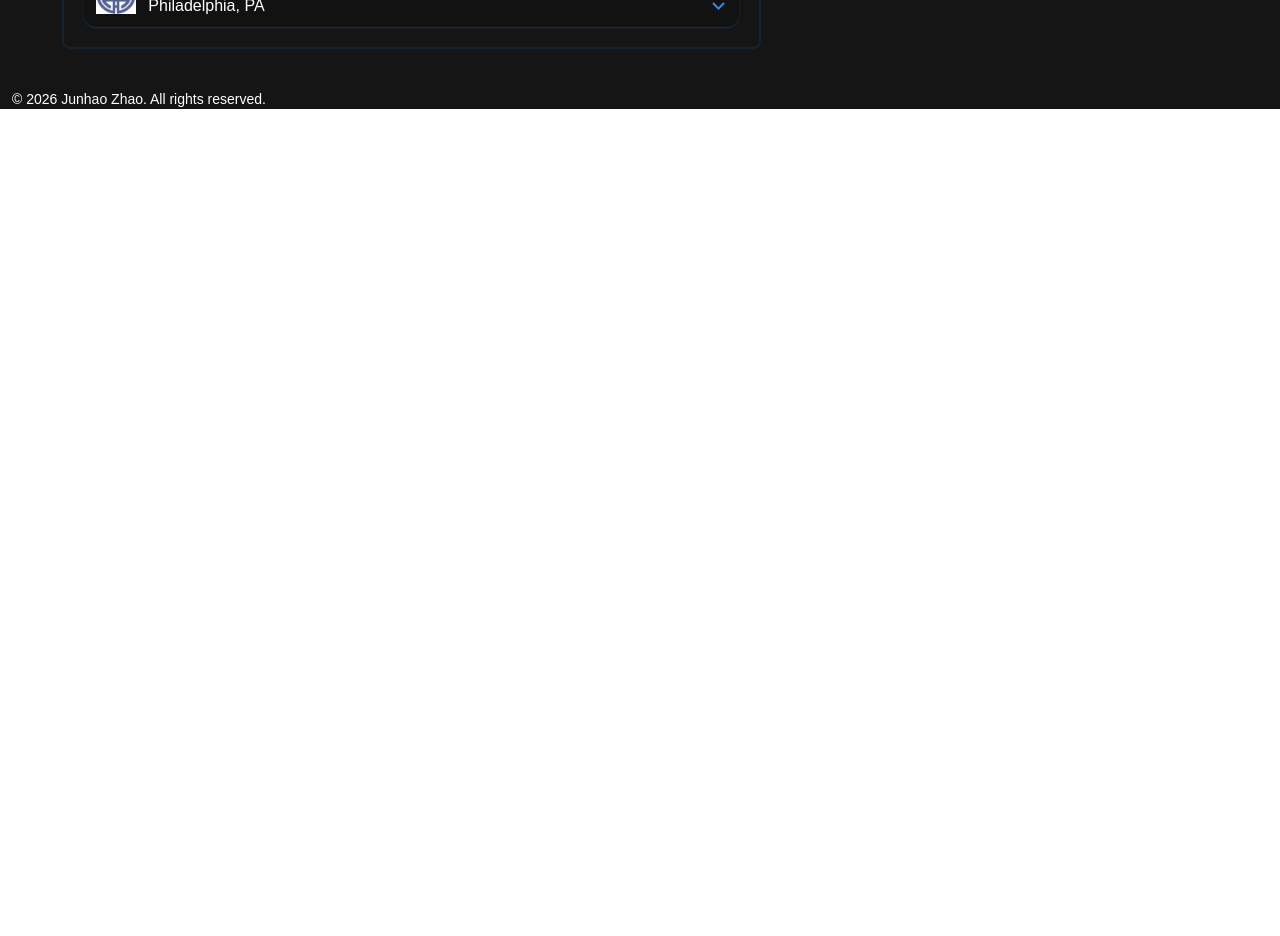
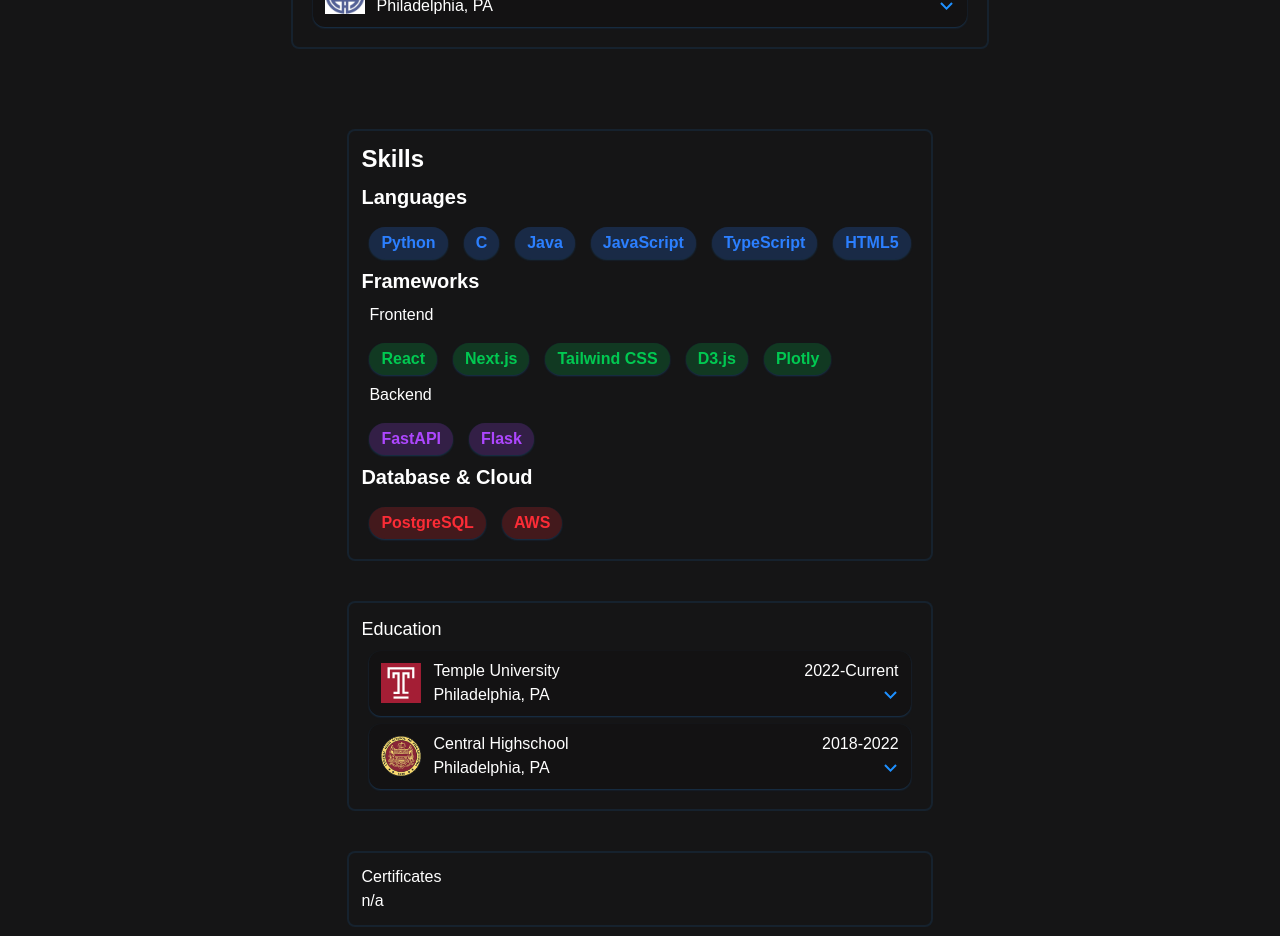
Before and after one commit to jzhao234/JunhaoZhao_Portfolio, a Next.js app: page / in a window 1280 px wide. Shown: the part 820-1756 px from the top of the page. Before the commit the page ends 929 px from the top, so only its background shows below. Built offline with nearby package versions, Linux system fonts and the light colour scheme.

Commit message:
complete revamp of skills card and update to match current capabilities.

```diff
--- a/src/app/page.tsx
+++ b/src/app/page.tsx
@@ -1,6 +1,6 @@
 import Image from "next/image";
 import Experience from "../components/Experience";
-import Technology from "../components/Technology";
+import SkillsCard from "../components/Skills/SkillsCard"
 import Education from "../components/Education"
 import DarkModeToggle from "../components/DarkModeToggle";
 
@@ -136,33 +136,7 @@ export default function Home() {
 
         <div className = "flex-col">
           {/* Tech Stack Start*/}
-          <div className = "m-10 p-3 border-2 border-[#1E90FF]/10 rounded-lg text-black bg-white dark:text-white dark:bg-[#151516] flex-col">
-            {/* Description */}
-            <div>
-              <h2 className = "font-medium text-lg"> Skills </h2>
-            </div>
-
-            <Technology
-              logo = {<Image src = "/logo/javaLogo.svg" alt = "Java" width={40} height={40}/>}
-              name = "Java"
-              version = "Version Java SE 24 (JDK 24)"
-            />
-            <Technology
-              logo = {<Image src = "/logo/cLogo.svg" alt = "Java" width={40} height={40}/>}
-              name = "C"
-              version = "Version C23"
-            />
-            <Technology
-              logo = {<Image src = "/logo/tailwindLogo.svg" alt = "Tailwind CSS" width={40} height={40}/>}
-              name = "Tailwind CSS"
-              version = "Version 4.1"
-            />
-            <Technology
-              logo = {<Image src = "/logo/htmlLogo.svg" alt = "HTMl" width={40} height={40}/>}
-              name = "HTML"
-              version = "Version HTML5"
-            />
-          </div>
+          <SkillsCard/>
           {/* Tech Stack End*/}
 
           {/* Education */}
--- /dev/null
+++ b/src/components/Archive/Skills.tsx
@@ -0,0 +1,35 @@
+"use client";
+import Image from "next/image";
+import Technology from "./Technology";
+
+export default function Skills({logo, name, version}){
+    return(
+        <div className = "m-10 p-3 border-2 border-[#1E90FF]/10 rounded-lg text-black bg-white dark:text-white dark:bg-[#151516] flex-col">
+            {/* Description */}
+            <div>
+                <h2 className = "font-medium text-lg"> Skills </h2>
+            </div>
+
+            <Technology
+                logo = {<Image src = "/logo/javaLogo.svg" alt = "Java" width={40} height={40}/>}
+                name = "Java"
+                version = "Version Java SE 24 (JDK 24)"
+            />
+            <Technology
+                logo = {<Image src = "/logo/cLogo.svg" alt = "Java" width={40} height={40}/>}
+                name = "C"
+                version = "Version C23"
+            />
+            <Technology
+                logo = {<Image src = "/logo/tailwindLogo.svg" alt = "Tailwind CSS" width={40} height={40}/>}
+                name = "Tailwind CSS"
+                version = "Version 4.1"
+            />
+            <Technology
+                logo = {<Image src = "/logo/htmlLogo.svg" alt = "HTMl" width={40} height={40}/>}
+                name = "HTML"
+                version = "Version HTML5"
+            />
+        </div>
+    );
+}
--- /dev/null
+++ b/src/components/Skills/SkillsCard.tsx
@@ -0,0 +1,82 @@
+"use client";
+import Image from "next/image";
+
+import SkillsItem from "./SkillsItem";
+
+export default function Skills(){
+    return(
+        <div className = "m-10 p-3 border-2 border-[#1E90FF]/10 rounded-lg text-black bg-white dark:text-white dark:bg-[#151516] flex-col">
+            <h1 className="text-2xl font-bold mb-2"> Skills </h1>
+            {/* Languages */}
+            <h2 className="text-xl font-semibold mb-2"> Languages </h2>
+            <SkillsItem
+                name = "Python"
+                section = "Language"
+            />
+            <SkillsItem
+                name = "C"
+                section = "Language"
+            />
+            <SkillsItem
+                name = "Java"
+                section = "Language"
+            />
+            <SkillsItem
+                name = "JavaScript"
+                section = "Language"
+            />
+            <SkillsItem
+                name = "TypeScript"
+                section = "Language"
+            />
+            <SkillsItem
+                name = "HTML5"
+                section = "Language"
+            />
+            <h2 className="text-xl font-semibold mb-2"> Frameworks </h2>
+            {/* Frameworks */}
+            <h3 className="text-l font-medium mb-2 ml-2"> Frontend </h3>
+            {/* Frontends */}
+            <SkillsItem
+                name = "React"
+                section = "Frontend"
+            />
+            <SkillsItem
+                name = "Next.js"
+                section = "Frontend"
+            />
+            <SkillsItem
+                name = "Tailwind CSS"
+                section = "Frontend"
+            />
+            <SkillsItem
+                name = "D3.js"
+                section = "Frontend"
+            />
+            <SkillsItem
+                name = "Plotly"
+                section = "Frontend"
+            />
+            <h3 className="text-l font-medium mb-2 ml-2"> Backend </h3>
+            {/* Backends */}
+            <SkillsItem
+                name = "FastAPI"
+                section = "Backend"
+            />
+            <SkillsItem
+                name = "Flask"
+                section = "Backend"
+            />
+            {/* Databases & Cloud */}
+            <h2 className="text-xl font-semibold mb-2"> Database & Cloud </h2>
+            <SkillsItem
+                name = "PostgreSQL"
+                section = "Database-Cloud"
+            />
+            <SkillsItem
+                name = "AWS"
+                section = "Database-Cloud"
+            />
+        </div>
+    );
+}
--- /dev/null
+++ b/src/components/Skills/SkillsItem.tsx
@@ -0,0 +1,33 @@
+"use client";
+import { ReactNode } from "react";
+
+type SkillsItemProps = {
+    logo?: ReactNode;
+    name: string;
+    section: string;
+    version?: string;
+}
+
+export default function SkillsItem({logo, name, section, version}: SkillsItemProps){
+    const colors = {
+        Language: { text: "text-blue-500", bg: "bg-blue-500/20" },
+        Frontend: { text: "text-green-500", bg: "bg-green-500/20" },
+        Backend: { text: "text-purple-500", bg: "bg-purple-500/20" },
+        "Database-Cloud": { text: "text-red-500", bg: "bg-red-500/20" },
+        Practice: { text: "text-yellow-500", bg: "bg-yellow-500/20" },
+    };
+    return(
+        <div className={`
+            flex justify-between items-center inline-block p-1 px-3 my-2 mx-2
+            font-semibold rounded-2xl shadow-xs shadow-[#1E90FF]/25
+            ${colors[section].text} ${colors[section].bg}`}
+        >
+            <div>
+                {logo}
+            </div>
+            <div>
+                <p> {name} </p>
+            </div>
+        </div>
+    );
+}
```
Also changed, not shown: src/components/Archive/Technology.tsx (renamed from src/components/Technology.tsx).
